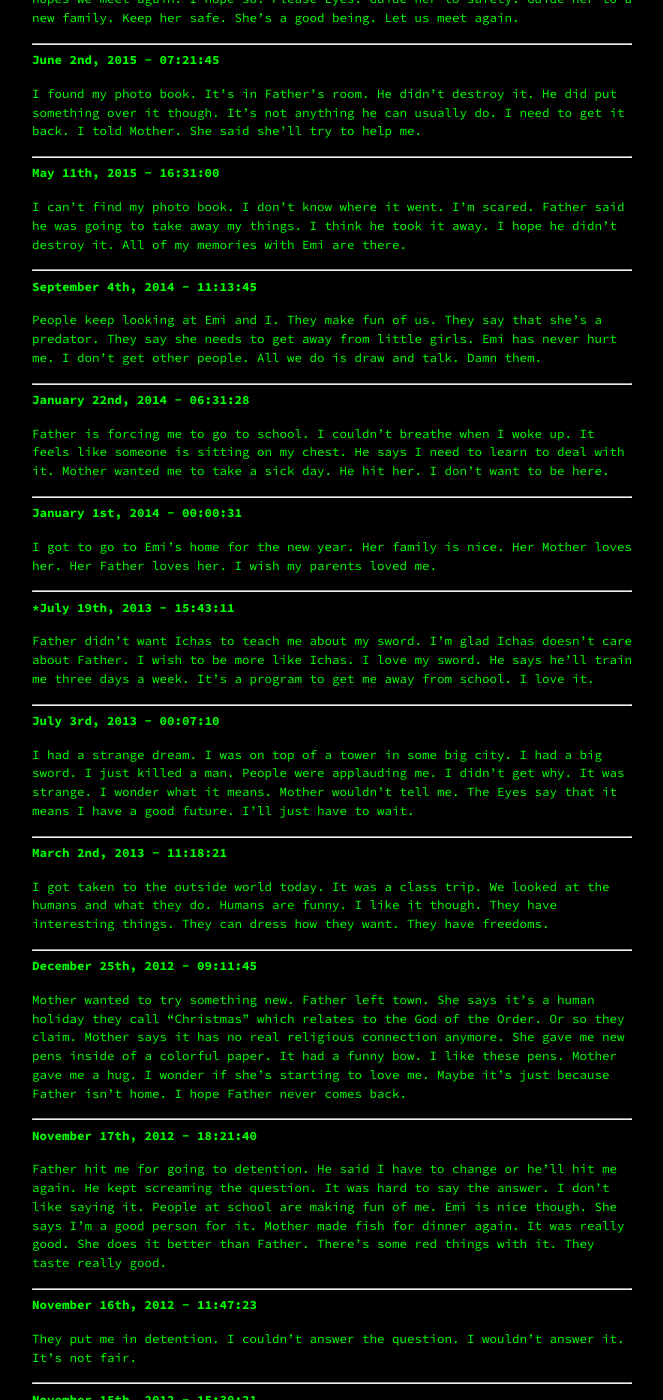
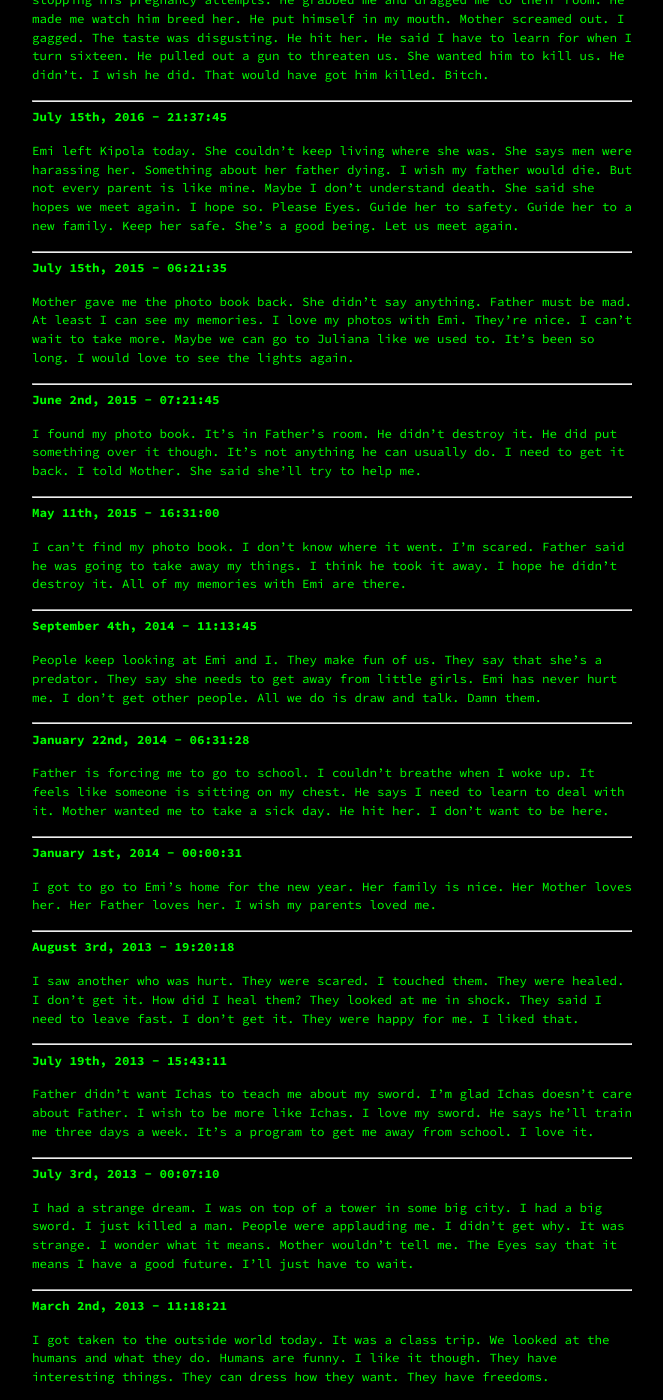
Before and after one commit to Terwilliger69105/69105.github.io, a Jekyll site: the page built from _pages/burritoverse/nimu.md, in a window 1280 px wide and 1400 px high, scrolled down 6418 px. Shown: the whole window, without its empty margins (308-971 px from the left). Built offline with Jekyll 4.4.1, drawn with Linux system fonts in a browser that asks for light colours; our own code applies the rules of GitHub Pages for plain Markdown files; some of the changed text lies outside the part shown.

Commit message:
Update nimu.md

```diff
--- a/_pages/burritoverse/nimu.md
+++ b/_pages/burritoverse/nimu.md
@@ -143,6 +143,12 @@ Father's men are coming for me. The remainder of them. They stole my things in t
 
 ---
 
+**May 19th, 2020 - 13:11:45**
+
+I found a group of humans in a building. They were friendly. They gave me food. They called it soup. It reminded me of something Mother would make. I liked it. I liked it a lot. It was good. I left them. They seemed happy. I like them.
+
+---
+
 **May 11th, 2020 - 01:18:29**
 
 A man approached me. He held out his hand and gestured for me to take it. I got scared. He came closer to me. I pulled out a weapon. He stood back and held his hands up. He looked scared. I backed away. I ran. I was going to kill him. I'm happy I didn't. I trailed him. He looked sad. He went home to a family. There were three kids and a female. He was talking with his hands. It looked like he was talking about me. I cried.
@@ -215,6 +221,12 @@ Father didn't lie. He won't stop. It burns. Everything burns. Mother says he mak
 
 ---
 
+**December 16th, 2016 - 21:32:11**
+
+Father tried again. I bit him. He howled. Mother laughed. He quit. He said he'll start again soon. In a month or two. At least I get a break. She said she'll help me through it. Fuck him.
+
+---
+
 **December 15th, 2016 - 23:17:54**
 
 Father did it again. He forced himself into mother's womb and my throat. He said he'll do it every week until I turn sixteen and can be bred. Just like he'll do to Mother. I need to leave this home. I need to get myself exiled. For good. I need to kill at least two people. One will be him. One has to be him. He can't live on. I just need somewhere to go. The outside world looks scary.
@@ -230,6 +242,12 @@ Mother won't stop crying. Father was yelling at her. He says she's purposefully
 **July 15th, 2016 - 21:37:45**
 
 Emi left Kipola today. She couldn't keep living where she was. She says men were harassing her. Something about her father dying. I wish my father would die. But not every parent is like mine. Maybe I don't understand death. She said she hopes we meet again. I hope so. Please Eyes. Guide her to safety. Guide her to a new family. Keep her safe. She's a good being. Let us meet again.
+
+---
+
+**July 15th, 2015 - 06:21:35**
+
+Mother gave me the photo book back. She didn't say anything. Father must be mad. At least I can see my memories. I love my photos with Emi. They're nice. I can't wait to take more. Maybe we can go to Juliana like we used to. It's been so long. I would love to see the lights again.
 
 ---
 
@@ -263,7 +281,13 @@ I got to go to Emi's home for the new year. Her family is nice. Her Mother loves
 
 ---
 
-***July 19th, 2013 - 15:43:11**
+**August 3rd, 2013 - 19:20:18**
+
+I saw another who was hurt. They were scared. I touched them. They were healed. I don't get it. How did I heal them? They looked at me in shock. They said I need to leave fast. I don't get it. They were happy for me. I liked that.
+
+---
+
+**July 19th, 2013 - 15:43:11**
 
 Father didn't want Ichas to teach me about my sword. I'm glad Ichas doesn't care about Father. I wish to be more like Ichas. I love my sword. He says he'll train me three days a week. It's a program to get me away from school. I love it.
 
```
Also changed, not shown: other parts of _pages/burritoverse/nimu.md (+1 -1 lines).
